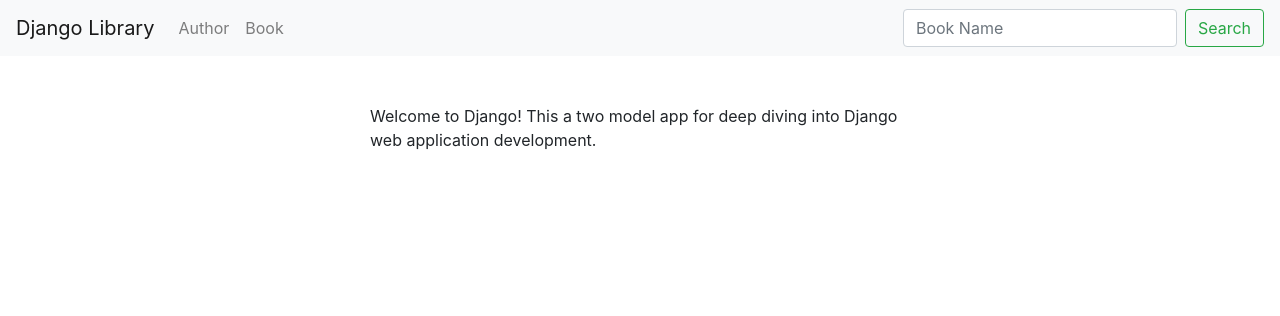
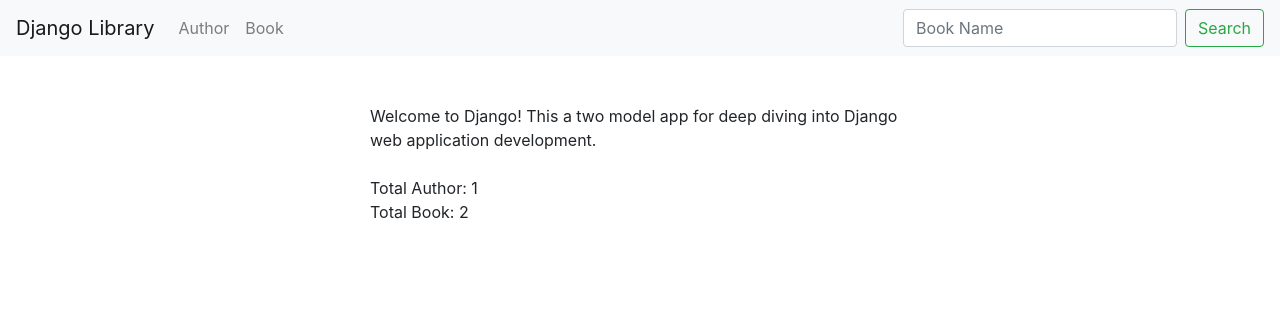
Before and after one commit to hal9000-x/django_app, a Django app: page / in a window 1280 px wide. Shown: the top 316 px of the page. Run offline with Django 3.2, Linux system fonts and the light colour scheme; data comes from the database, SQL or seed files in the repository; both versions use the stored data as it was after the commit; some libraries are stand-ins or nearby versions.

Commit message:
model counter added

```diff
--- a/django_app/django_library/views.py
+++ b/django_app/django_library/views.py
@@ -1,7 +1,13 @@
 from django.shortcuts import render
+
+from author.models import Author
+from book.models import Book
 
 
 def home_page(request):
+
     template_name = 'home_page.html'
-    context = {}
+    total_author = Author.objects.all().count()
+    total_book = Book.objects.all().count()
+    context = {"total_author": total_author, "total_book": total_book}
     return render(request, template_name, context)
--- a/django_app/templates/home_page.html
+++ b/django_app/templates/home_page.html
@@ -5,4 +5,9 @@
     <br />
     <br />
     Welcome to Django! This a two model app for deep diving into Django web application development.
+    <br />
+    <br />
+    Total Author: {{total_author}}
+    <br />
+    Total Book: {{total_book}}
 {% endblock %}
```
Also changed, not shown: django_app/db.sqlite3, 2 other files.
